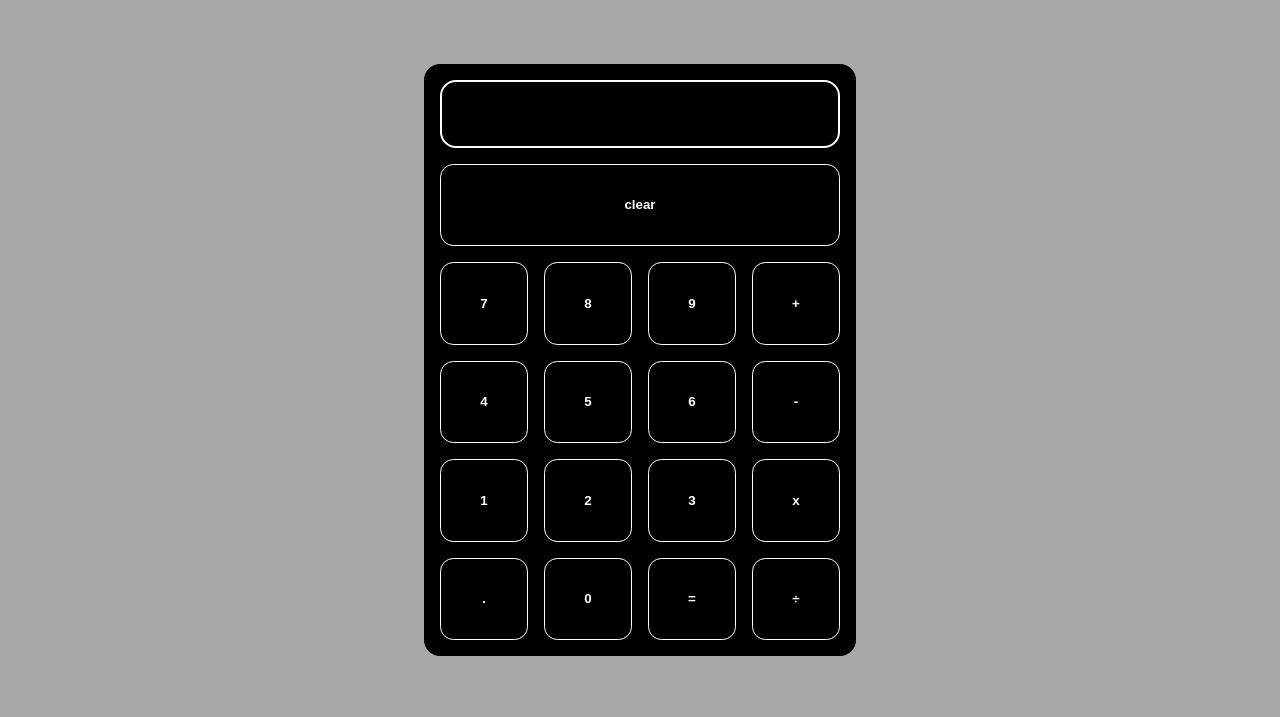
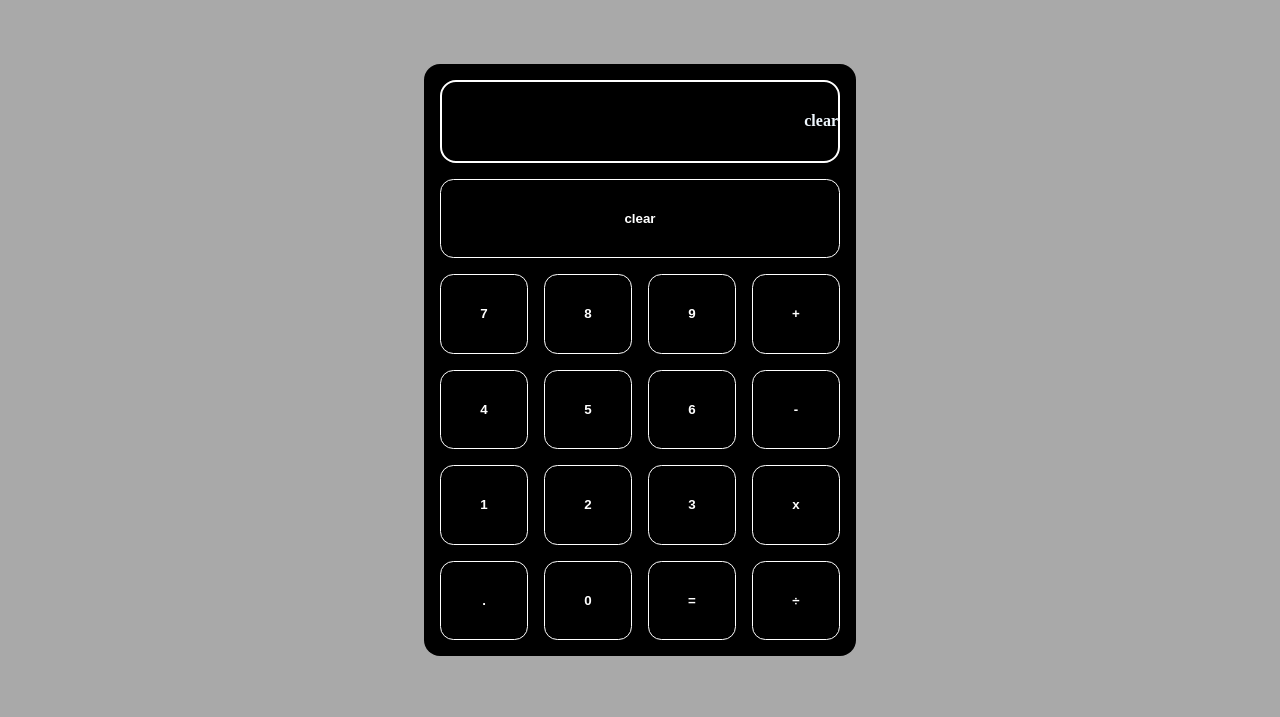
Before and after one commit to AmrHishamFarouk/calculator, a plain HTML site: page calculator.html in a window 1280 px wide. Both pictures are taken after a click on the button "clear". Shown: the top 717 px of the page. Drawn offline with Linux system fonts and the light colour scheme.

Commit message:
Add files via upload

```diff
--- a/calculator.css
+++ b/calculator.css
@@ -20,13 +20,18 @@ body{
 .row{
     flex:1;
     display:flex;
-    align-items: stretch;
+    /* align-items: stretch; */
     gap: 1em;
 }
 
 .screen{
     border-radius: 1em;
     border: solid white 2px;
+    color: aliceblue;
+    display: flex;
+    align-items: center;
+    justify-content: flex-end;
+
 }
 button{
     flex:1;
--- a/calculator.js
+++ b/calculator.js
@@ -1,6 +1,33 @@
 let no1 = 0.0,
     no2 = 0.0,
-    op = '+';
+    op = '+'
+    onscreen = '';
+
+
+
+let screen = document.querySelector('.screen');
+
+let buttons = document.querySelectorAll('button');
+
+buttons.forEach(element => {
+    element.addEventListener('click',() =>{
+        fillscreen(element.textContent);
+    });
+
+});
+
+function fillscreen(no){
+    onscreen = onscreen + no;
+
+    const span = document.createElement('span');
+    span.textContent = onscreen;
+    screen.appendChild(span);
+    // screen.removeChild(span);
+
+}
+
+
+
 
 function operate(no1,no2,op){
     switch(op){
@@ -19,9 +46,6 @@ function operate(no1,no2,op){
     }
 }
 
-
-
-
 function add(x,y){
     return x+y;
 }
```
Also changed, not shown: calculator.html (+1 -0 lines).
